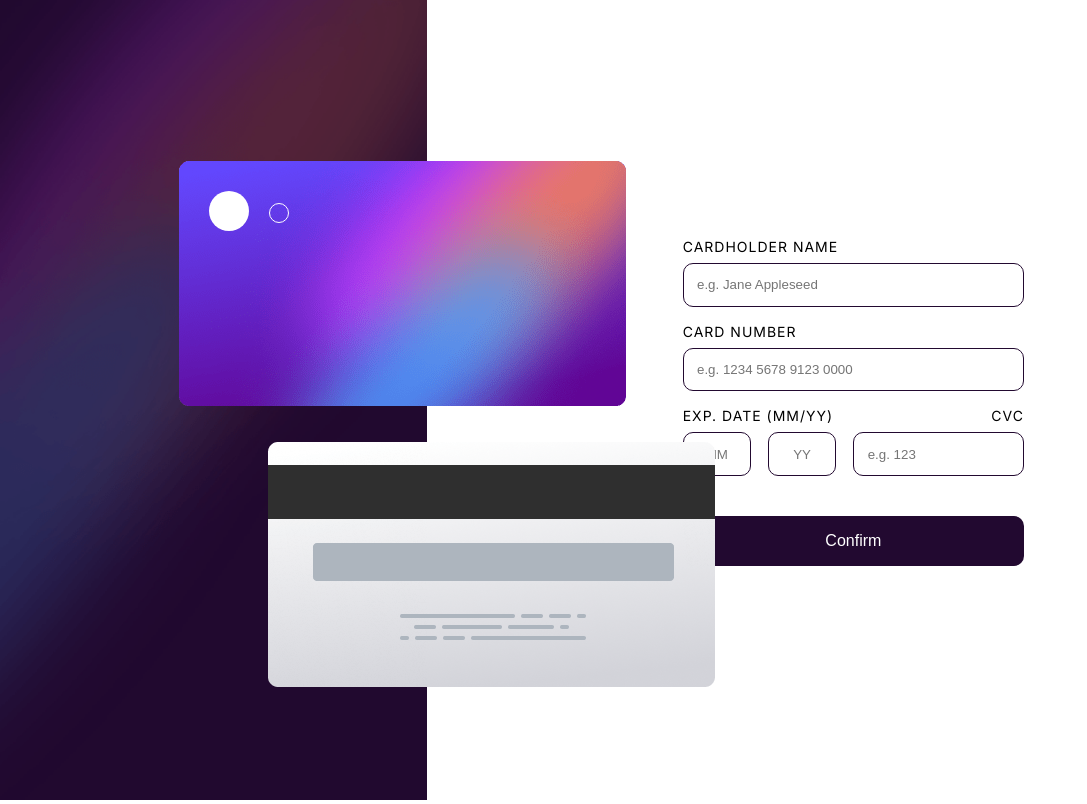
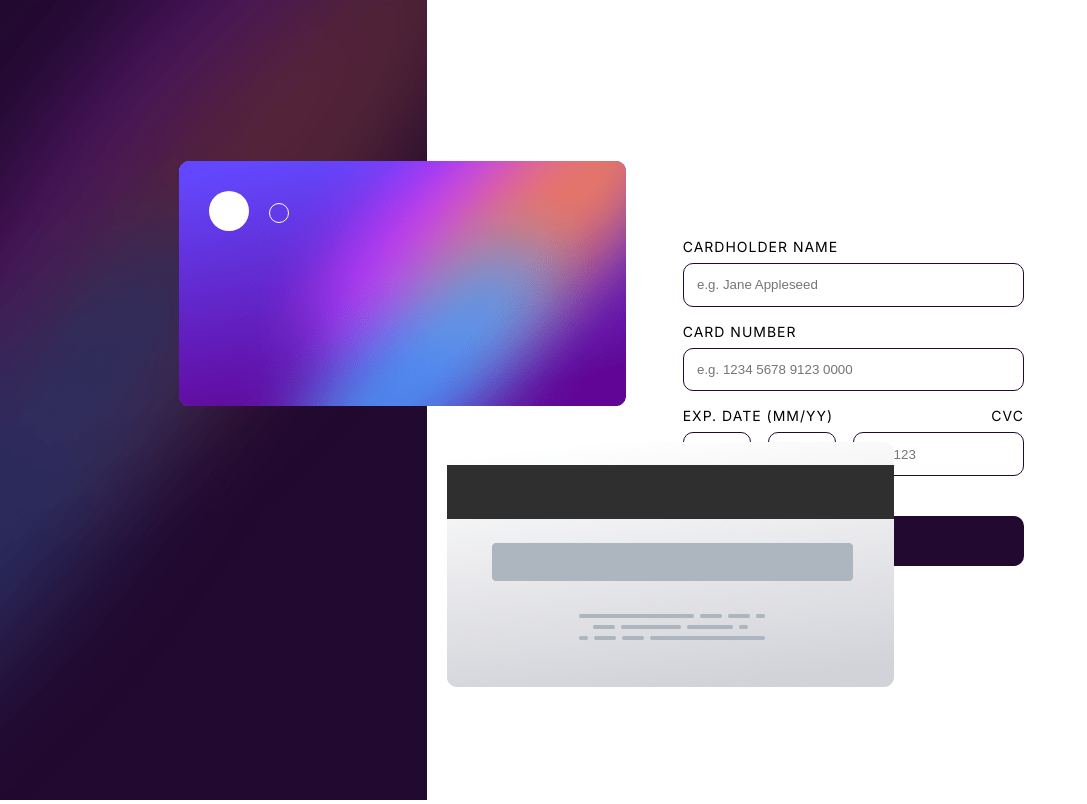
Before and after one commit to avivianedev/form-card, a React (Vite) app: page / in a window 1280 px wide. Shown: the whole page, without its empty margins (0-1087 px from the left). Built offline with nearby package versions, Linux system fonts and the light colour scheme.

Commit message:
fix responsive card images

```diff
--- a/src/components/Card/Card.scss
+++ b/src/components/Card/Card.scss
@@ -19,6 +19,10 @@
                 margin-left: 40%
             }
 
+            @media screen and (max-width: 1150px) {
+                margin-left: 10%;
+
+            }
 
             .card-circle {
                 background-color: white;
@@ -79,8 +83,9 @@
             margin-left: 100%;
             position: relative;
 
-            @media screen and (max-width: 1398px) {
-                margin-left: 60%
+            @media screen and (max-width: 1150px) {
+                margin-left: 20%;
+
             }
 
             .card-cvc {
```
